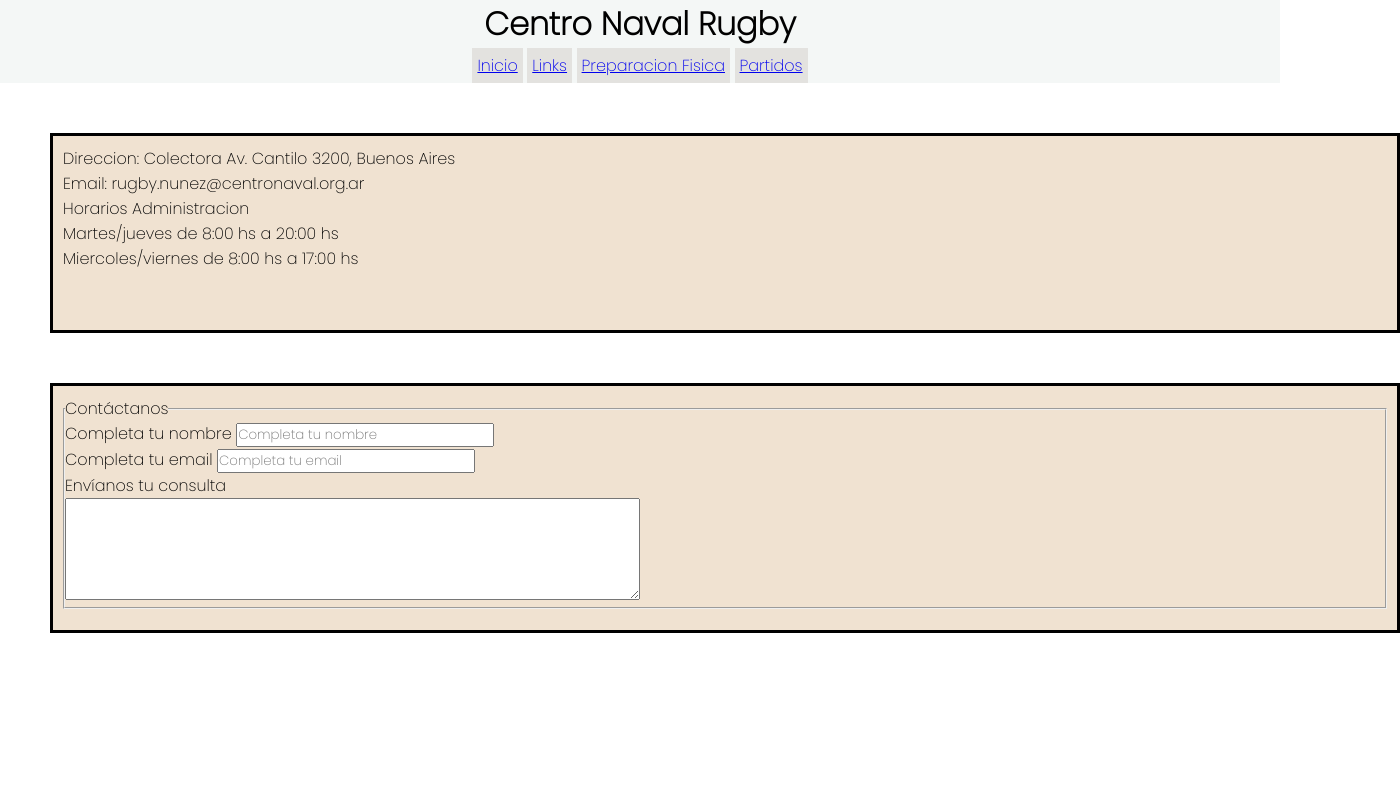
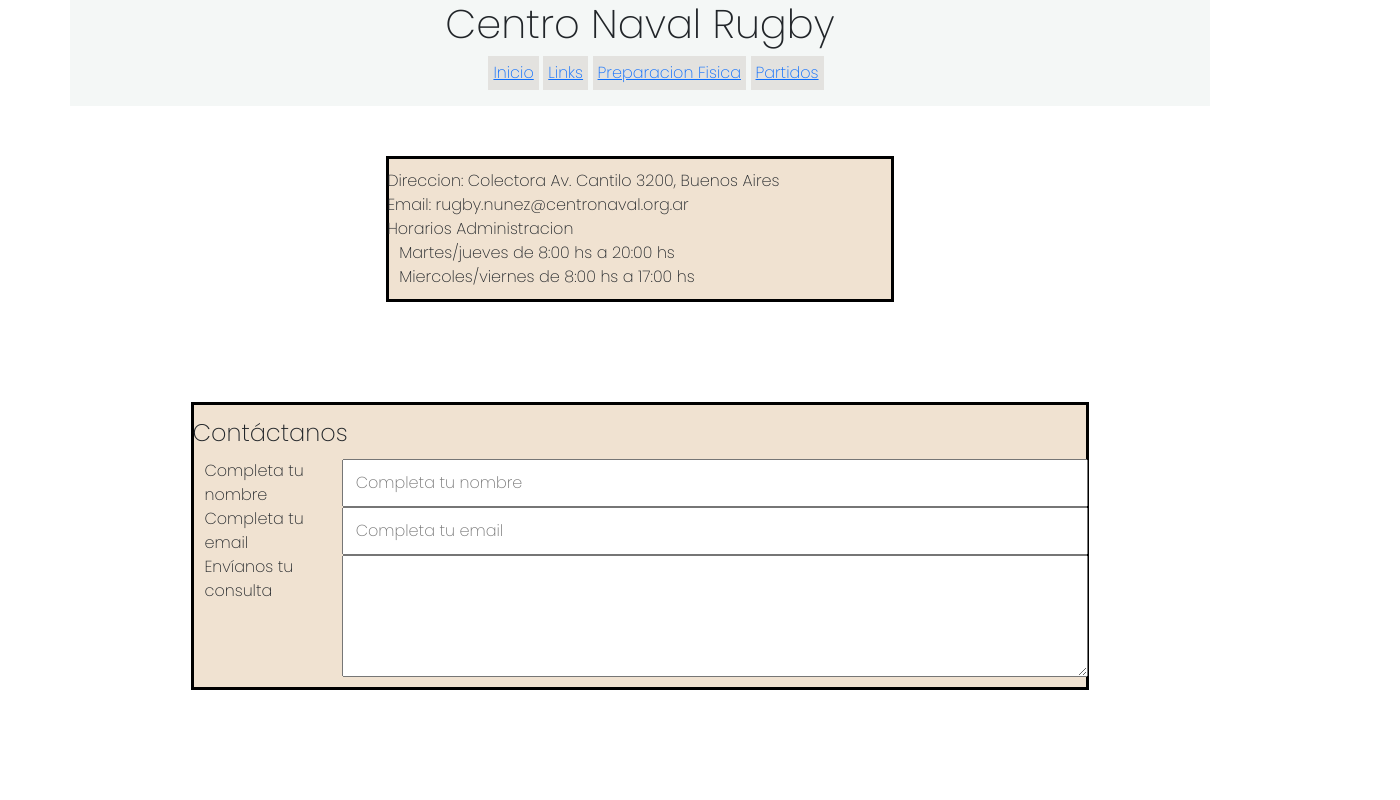
Before and after one commit to FranciscoFigari/centronaval-figari, a plain HTML site: page pages/contacto.html in a window 1280 px wide. Shown: the top 800 px of the page, 1400 px wide, since content can reach past the window. Drawn offline with nearby package versions, Linux system fonts and the light colour scheme.

Commit message:
añadiendo bootstrap

```diff
--- a/css/main.css
+++ b/css/main.css
@@ -217,8 +217,6 @@
 
 .info-contacto{
     background-color: rgb(240, 226, 209);
-    height: 200px;
-    width: 1350px;
     border: 3px solid black;
     margin: 50px;
     padding: 10px;
@@ -229,8 +227,6 @@
 
 .formulario{
     background-color: rgb(240, 226, 209);
-    height: 250px;
-    width: 1350px;
     border: 3px solid black;
     margin: 50px;
     padding: 10px;
--- a/pages/contacto.html
+++ b/pages/contacto.html
@@ -7,14 +7,20 @@
     <link rel="preconnect" href="https://fonts.googleapis.com">
     <link rel="preconnect" href="https://fonts.gstatic.com" crossorigin>
     <link href="https://fonts.googleapis.com/css2?family=Poppins:wght@200&display=swap" rel="stylesheet">
+    <!-- CSS only -->
+    <link href="https://cdn.jsdelivr.net/npm/bootstrap@5.2.0/dist/css/bootstrap.min.css" rel="stylesheet" integrity="sha384-gH2yIJqKdNHPEq0n4Mqa/HGKIhSkIHeL5AyhkYV8i59U5AR6csBvApHHNl/vI1Bx" crossorigin="anonymous">
     <link rel="stylesheet" href="../css/main.css">
     <title>Contacto</title>
 </head>
 <body>
-    <header>
-        <h1> Centro Naval Rugby </h1>
+    <header class="container">
 
-        <nav>
+        <div class="row">
+            <h1 class="col-12"> Centro Naval Rugby </h1>
+        </div>
+
+        <div class="row">
+            <nav class="col-12">
                 <ul>
                    <li> <a href="../index.html"> Inicio  </a> </li>
                    <li> <a href="links.html"> Links </a></li>
@@ -22,17 +28,18 @@
                    <li> <a href="partidos.html"> Partidos </a></li>
                  </ul>
             </nav>
+        </div>
     </header>
 
 
     <!-- Agregamos la informacion de contacto y agregamos un formulario para enviar consultas-->
     <main>
-        <section>
+        <section class="container d-flex align-items-center justify-content-center">
 
             <ul class="info-contacto">
-                <li>Direccion: Colectora Av. Cantilo 3200, Buenos Aires</li>
-                <li> Email: rugby.nunez@centronaval.org.ar </li>
-                <li>  Horarios Administracion
+                <li class="row">Direccion: Colectora Av. Cantilo 3200, Buenos Aires</li>
+                <li class="row"> Email: rugby.nunez@centronaval.org.ar </li>
+                <li class="row">  Horarios Administracion
                      <ul>
                         <li> Martes/jueves de 8:00 hs a 20:00 hs</li>
                         <li> Miercoles/viernes de 8:00 hs a 17:00 hs</li>
@@ -43,23 +50,23 @@
 
         </section>
 
-        <section>
+        <section class="container d-flex align-items-center justify-content-center">
             <form class="formulario">
                 <fieldset>
-                    <legend> Contáctanos </legend>
+                    <legend class="row"> Contáctanos </legend>
 
-                    <div>
-                        <label for="nombre"> Completa tu nombre</label>
-                        <input type="text" name="nombre" id="nombre" placeholder="Completa tu nombre">
+                    <div class="row ">
+                        <label for="nombre" class="col-2 d-flex justify-content-center"> Completa tu nombre</label>
+                        <input type="text" name="nombre" id="nombre" placeholder="Completa tu nombre" class="col-10 d-flex justify-content-center">
                     </div>
 
-                    <div>
-                        <label for="email"> Completa tu email </label>
-                        <input type="email" name="email" id="email" placeholder="Completa tu email">
+                    <div class="row">
+                        <label for="email" class="col-2 d-flex justify-content-center"> Completa tu email </label>
+                        <input type="email" name="email" id="email" placeholder="Completa tu email" class="col-10 d-flex justify-content-center">
                     </div>
-                    <div>
-                        <p> Envíanos tu consulta</p>
-                        <textarea name="consulta" cols="50" rows="5"></textarea>
+                    <div class="row">
+                        <p class="col-2 d-flex justify-content-center"> Envíanos tu consulta</p>
+                        <textarea name="consulta" cols="50" rows="5" class="col-10 d-flex justify-content-center"></textarea>
 
                     </div>
                 </fieldset>
@@ -67,13 +74,13 @@
         </section>
     </main>
 
-    <div class="footer">
-        <footer id="inicio-de-pagina">
-            <div class="caja-direccion">
+    <div class="footer container d-flex align-items-center justify-content-center">
+        <footer id="inicio-de-pagina row">
+            <div class="caja-direccion col-6 d-flex justify-content-center">
                 <h3> Direccion</h3>
                 <iframe src="https://www.google.com/maps/embed?pb=!1m18!1m12!1m3!1d3286.6361923680124!2d-58.459823784238544!3d-34.537444161502584!2m3!1f0!2f0!3f0!3m2!1i1024!2i768!4f13.1!3m3!1m2!1s0x95bcb41f2c21260d%3A0xbb28601918085918!2sRugby%20Club%20Centro%20Naval!5e0!3m2!1sen!2sar!4v1658354837903!5m2!1sen!2sar" width="600" height="450" style="border:0;" allowfullscreen="" loading="lazy" referrerpolicy="no-referrer-when-downgrade"></iframe>
             </div>
-            <div class="contacto-mail">
+            <div class="contacto-mail col-6">
                 <h3> <a href="mailto: rugby.nunez@centronaval.org.ar"> Email: rugby.nunez@centronaval.org.ar</a> </h3>
                 <h4> Todos los derechos reservados</h4>
                 <ul> <li> <a href="#inicio-de-pagina"> Ir al Inicio </a></li> </ul>
```
Also changed, not shown: pages/prep-fisica.html (+31 -4 lines). Lines whose indentation alone changed are shown as unchanged.
